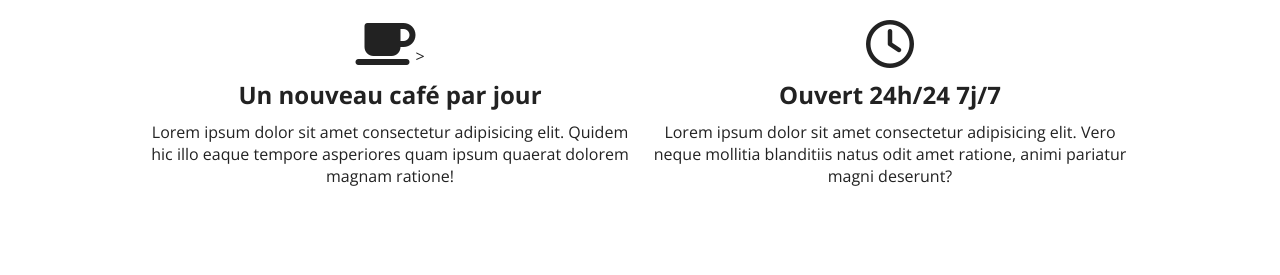
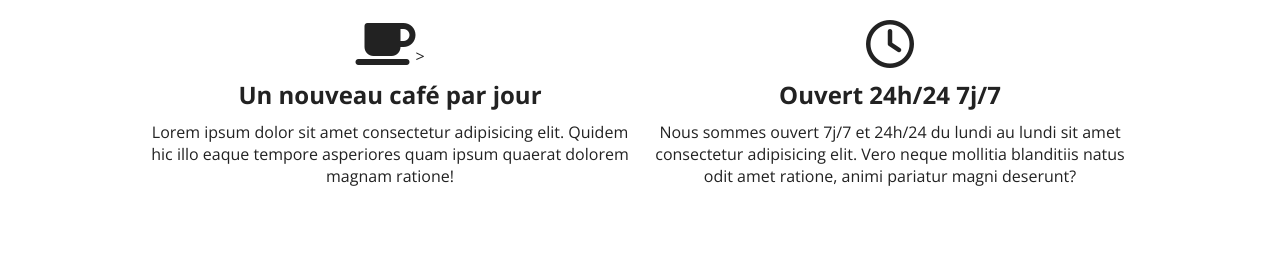
Before and after one commit to KoumanDua/Projet1SiteCafe-, a plain HTML site: page index.html in a window 1280 px wide. Shown: the part 860-1135 px from the top of the page. Drawn offline with nearby package versions, Linux system fonts and the light colour scheme.

Commit message:
Update index.html

```diff
--- a/index.html
+++ b/index.html
@@ -46,7 +46,7 @@
                 <i class="fa-regular fa-clock fa-3x py-10"></i>
                 <h2>Ouvert 24h/24 7j/7</h2>
                 <p>
-                    Lorem ipsum dolor sit amet consectetur adipisicing elit. Vero neque mollitia blanditiis natus odit amet ratione, animi pariatur magni deserunt?
+                    Nous sommes ouvert 7j/7 et 24h/24 du lundi au lundi sit amet consectetur adipisicing elit. Vero neque mollitia blanditiis natus odit amet ratione, animi pariatur magni deserunt?
                 </p>
 
             </div>
```
